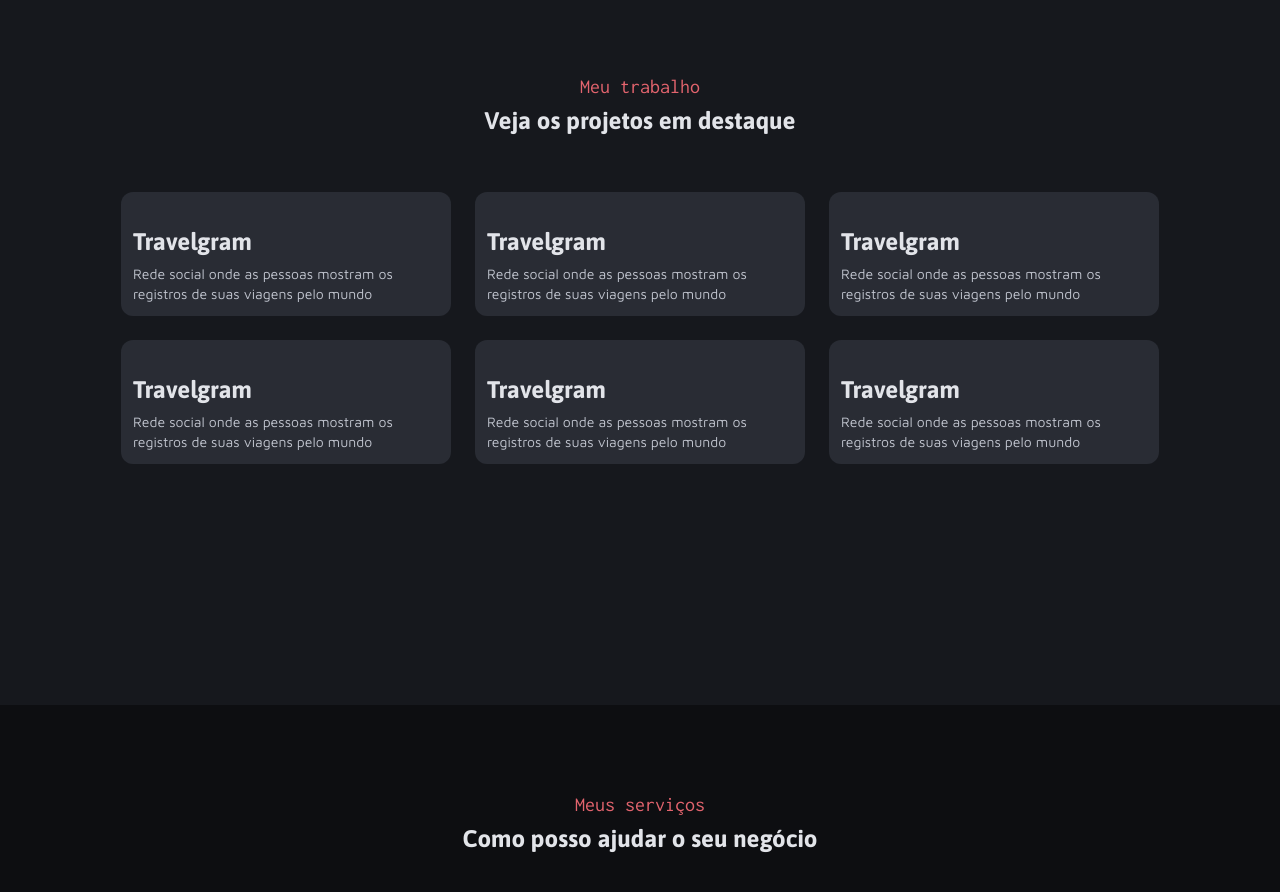
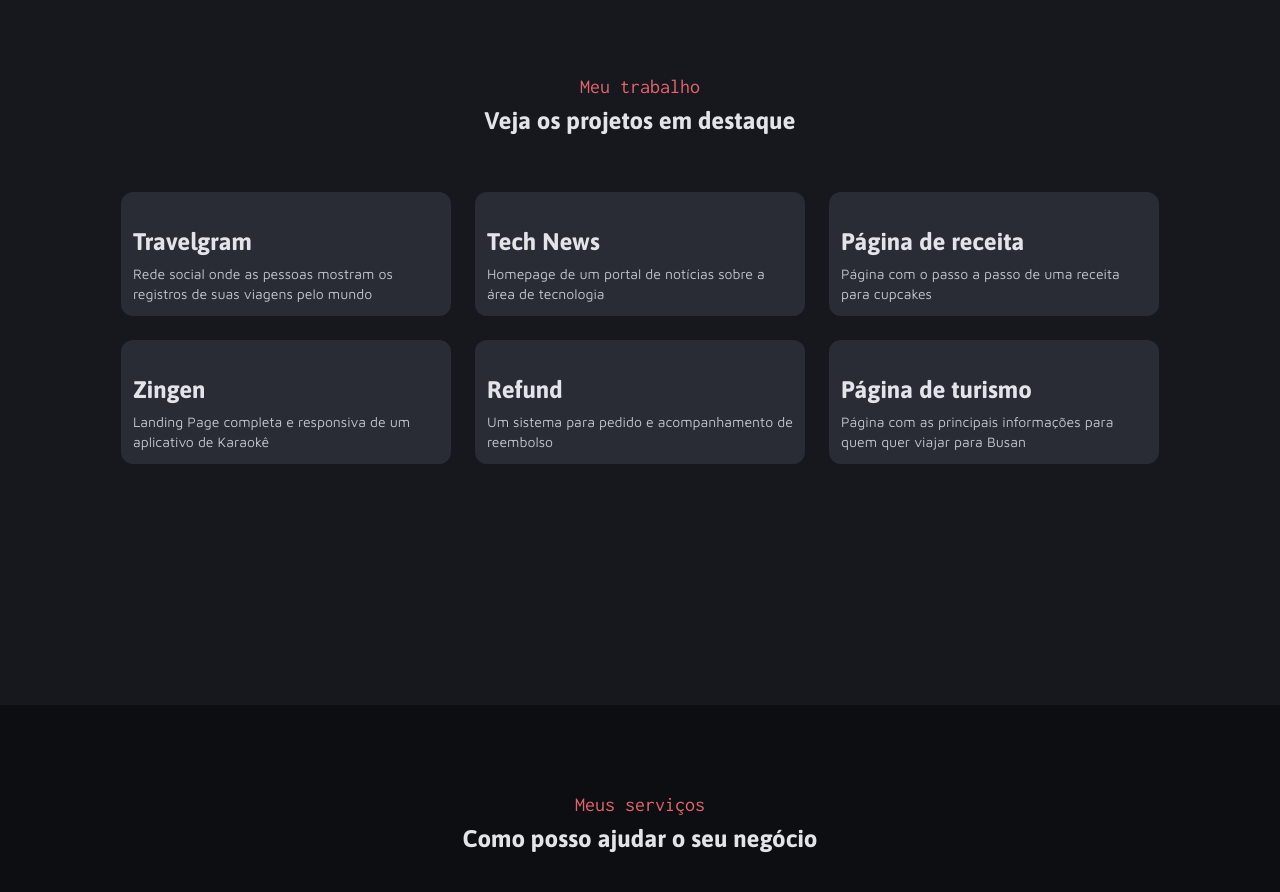
Before and after one commit to emanuelbananadadev/projetoPratico2, a plain HTML site: page index.html in a window 1280 px wide. Shown: the part 1016-1908 px from the top of the page. Drawn offline with Linux system fonts and the light colour scheme.

Commit message:
Adicionando os textos da grid

```diff
--- a/index.html
+++ b/index.html
@@ -67,32 +67,32 @@
 
         <div class="grid-card">
           <img src="assets/images/Thumbnail_Project-02.png" alt="">
-          <h3>Travelgram</h3>
-          <p>Rede social onde as pessoas mostram os registros de suas viagens pelo mundo</p>
+          <h3>Tech News</h3>
+          <p>Homepage de um portal de notícias sobre a área de tecnologia</p>
         </div>
 
         <div class="grid-card">
           <img src="assets/images/Thumbnail_Project-03.png" alt="">
-          <h3>Travelgram</h3>
-          <p>Rede social onde as pessoas mostram os registros de suas viagens pelo mundo</p>
+          <h3>Página de receita</h3>
+          <p>Página com o passo a passo de uma receita para cupcakes</p>
         </div>
 
         <div class="grid-card">
           <img src="assets/images/Thumbnail_Project-04.png" alt="">
-          <h3>Travelgram</h3>
-          <p>Rede social onde as pessoas mostram os registros de suas viagens pelo mundo</p>
+          <h3>Zingen</h3>
+          <p>Landing Page completa e responsiva de um aplicativo de Karaokê</p>
         </div>
 
         <div class="grid-card">
           <img src="assets/images/Thumbnail_Project-05.png" alt="">
-          <h3>Travelgram</h3>
-          <p>Rede social onde as pessoas mostram os registros de suas viagens pelo mundo</p>
+          <h3>Refund</h3>
+          <p>Um sistema para pedido e acompanhamento de reembolso</p>
         </div>
 
         <div class="grid-card">
           <img src="assets/images/Thumbnail_Project-06.png" alt="">
-          <h3>Travelgram</h3>
-          <p>Rede social onde as pessoas mostram os registros de suas viagens pelo mundo</p>
+          <h3>Página de turismo</h3>
+          <p>Página com as principais informações para quem quer viajar para Busan</p>
         </div>
       </div>
 
```
